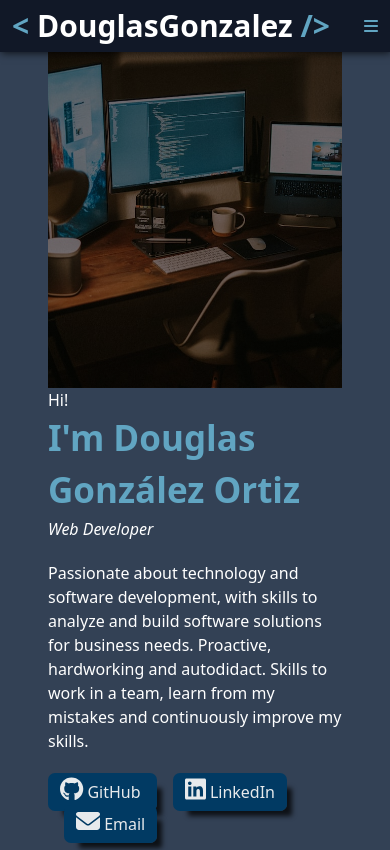
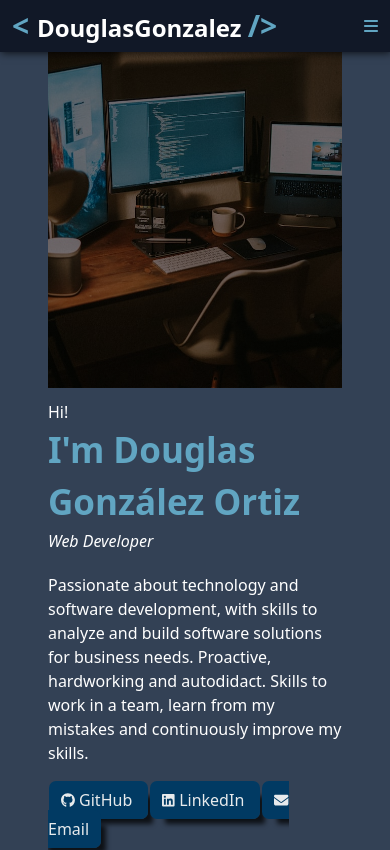
Before and after one commit to DouglasG04/portfolio.app, an Angular app: page / in a window 390 px wide. Shown: the top 850 px of the page. Built offline with nearby package versions, Linux system fonts and the light colour scheme.

Commit message:
Fix responsive

```diff
--- a/src/app/components/home/home.component.css
+++ b/src/app/components/home/home.component.css
@@ -27,7 +27,40 @@ header {
     margin-top: 50px;
     height: 40vh;
   }
+
+  .social-media a {
+    padding: 8px 2px;
+  }
+
+  .social-icon {
+    font-size: 0.9rem;
+  }
 }
+
+@media screen and (max-width: 430px) {
+  .social-media a {
+    margin: 0px 1px;
+    padding: 8px 2px;
+  }
+
+}
+
+@media screen and (max-width: 415px) {
+  #mobile-menu {
+    height: 960px;
+    width: 150px !important;
+  }
+}
+
+
+@media screen and (max-width: 380px) {
+  .social-media {
+    display: flex;
+    flex-wrap: wrap;
+    gap: 10px;
+  }
+}
+
 
 .nav-items-desktop a {
   color: #fff;
--- a/src/app/components/home/home.component.html
+++ b/src/app/components/home/home.component.html
@@ -1,5 +1,5 @@
 <header id="desktop-header" class="flex justify-between items-center py-2 animate__animated animate__fadeInDown">
-  <a href="#" class="text-3xl text-white font-bold lg:ml-0 ml-3">
+  <a href="#" class="md:text-3xl text-2xl text-white font-bold lg:ml-0 ml-3">
     <span class="text-[--lightblue] text-3xl font-bold">
       < </span> DouglasGonzalez <span class="text-[--lightblue] text-3xl font-bold">/></span>
   </a>
@@ -39,7 +39,7 @@
 <section id="about"
   class="lg:grid lg:grid-cols-2 grid-cols-1 flex flex-col-reverse  px-12 lg:mt-[52px] animate__animated animate__fadeIn animate__delay-2s lg:h-[70vh] bg-[--body2]">
   <div class="about-me relative flex flex-col justify-center">
-    <div class="presentation">
+    <div class="presentation lg:mt-0 mt-3">
       <p>Hi!</p>
       <h1>I'm Douglas González Ortiz</h1>
       <h3 class="italic">Web Developer</h3>
@@ -52,13 +52,13 @@
     </div>
     <div class="social-media lg:mb-0 mb-9">
       <a href="https://github.com/DouglasG04">
-        <fa-icon class="text-2xl" [icon]="gitHub"></fa-icon> GitHub
+        <fa-icon class="social-icon text-2xl" [icon]="gitHub"></fa-icon> GitHub
       </a>
       <a href="https://www.linkedin.com/in/douglas-gonzalez-5a53a91a6/" class="ml-4">
-        <fa-icon class="text-2xl" [icon]="linkeding"></fa-icon> LinkedIn
+        <fa-icon class="social-icon text-2xl" [icon]="linkeding"></fa-icon> LinkedIn
       </a>
       <a href="mailto:dg367077@gmail.com" class="mx-4">
-        <fa-icon class="text-2xl" [icon]="mail"> </fa-icon> Email
+        <fa-icon class="social-icon text-2xl" [icon]="mail"> </fa-icon> Email
       </a>
     </div>
   </div>
```
